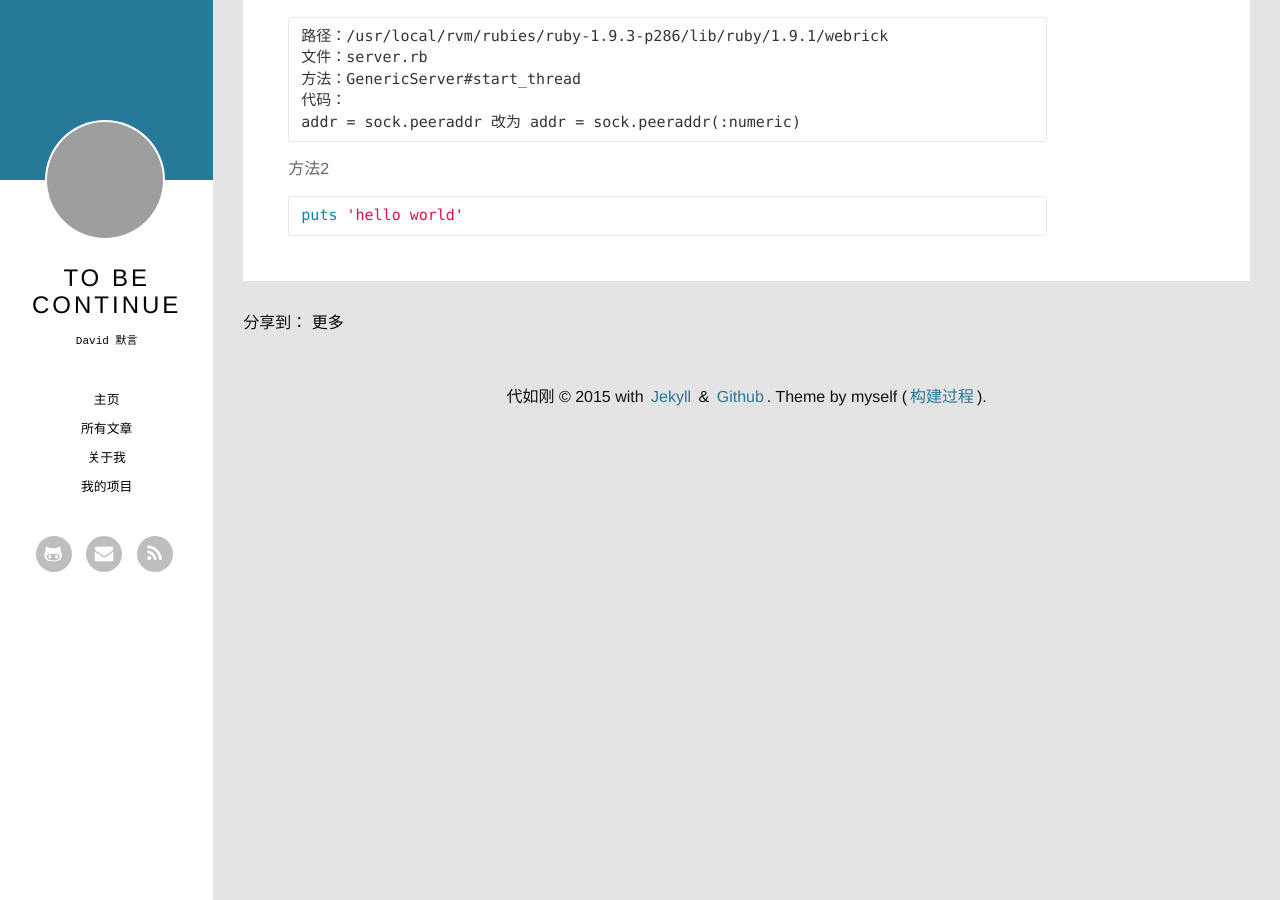
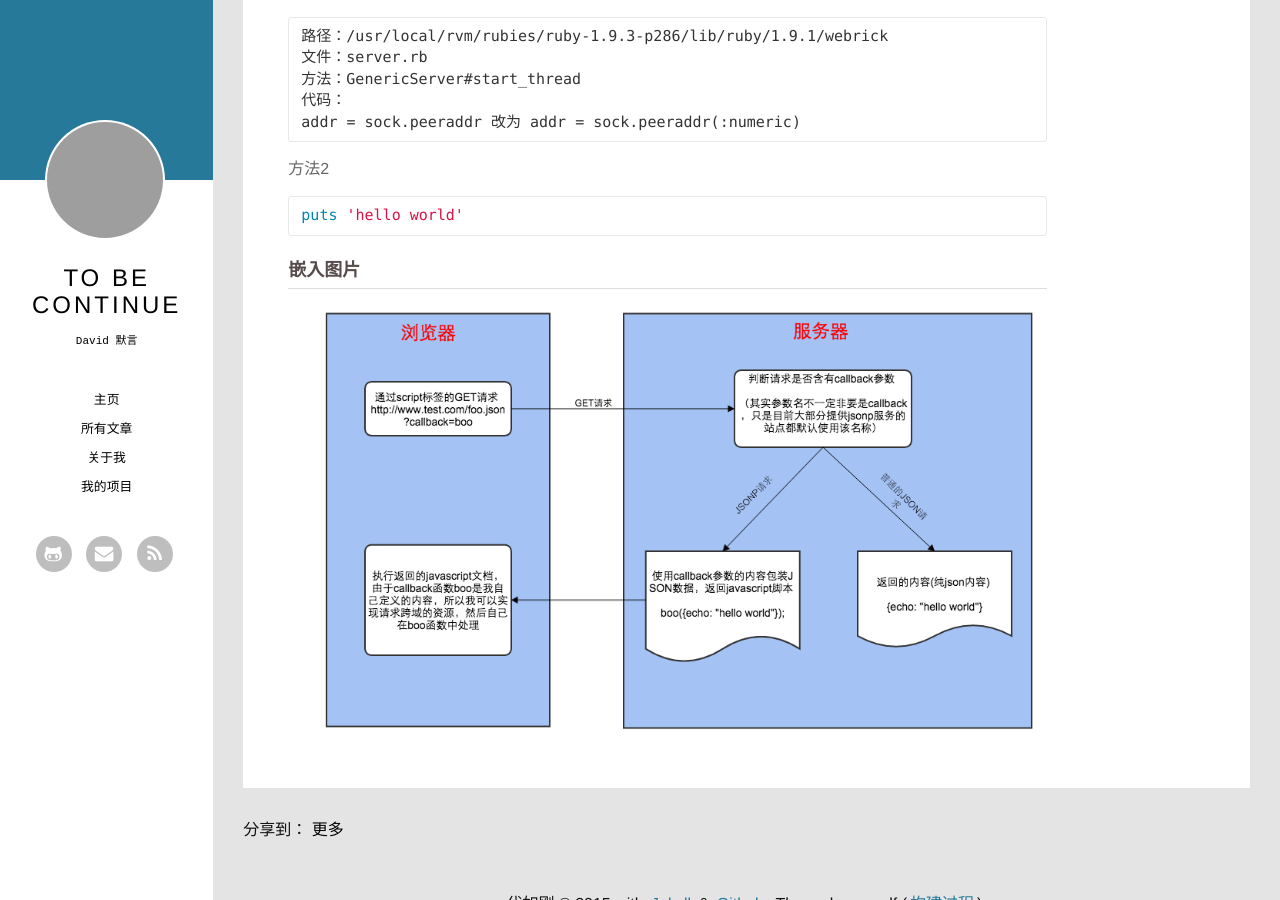
Before and after one commit to MakeItEasy/makeiteasy.github.com, a Jekyll site: the page built from _posts/2013-03-07-my-octopress-post-syntax.markdown, in a window 1280 px wide and 900 px high, scrolled down 631 px. Built offline with Jekyll 4.4.1, drawn with Linux system fonts in a browser that asks for light colours; Markdown is read by kramdown in place of the engine named in the settings; comment, search, counter and statistics services are not loaded; grey boxes are pictures that could not be loaded.

Commit message:
添加了image的引用方法

````diff
--- a/_posts/2013-03-07-my-octopress-post-syntax.markdown
+++ b/_posts/2013-03-07-my-octopress-post-syntax.markdown
@@ -42,3 +42,7 @@ categories: [manual]
 ```ruby
 puts 'hello world'
 ```
+
+#### 嵌入图片
+
+![jsonp处理流程图](/images/2014-10-11-cross-origin-resource-sharing/jsonp处理流程图.png "jsonp处理流程图")
````
